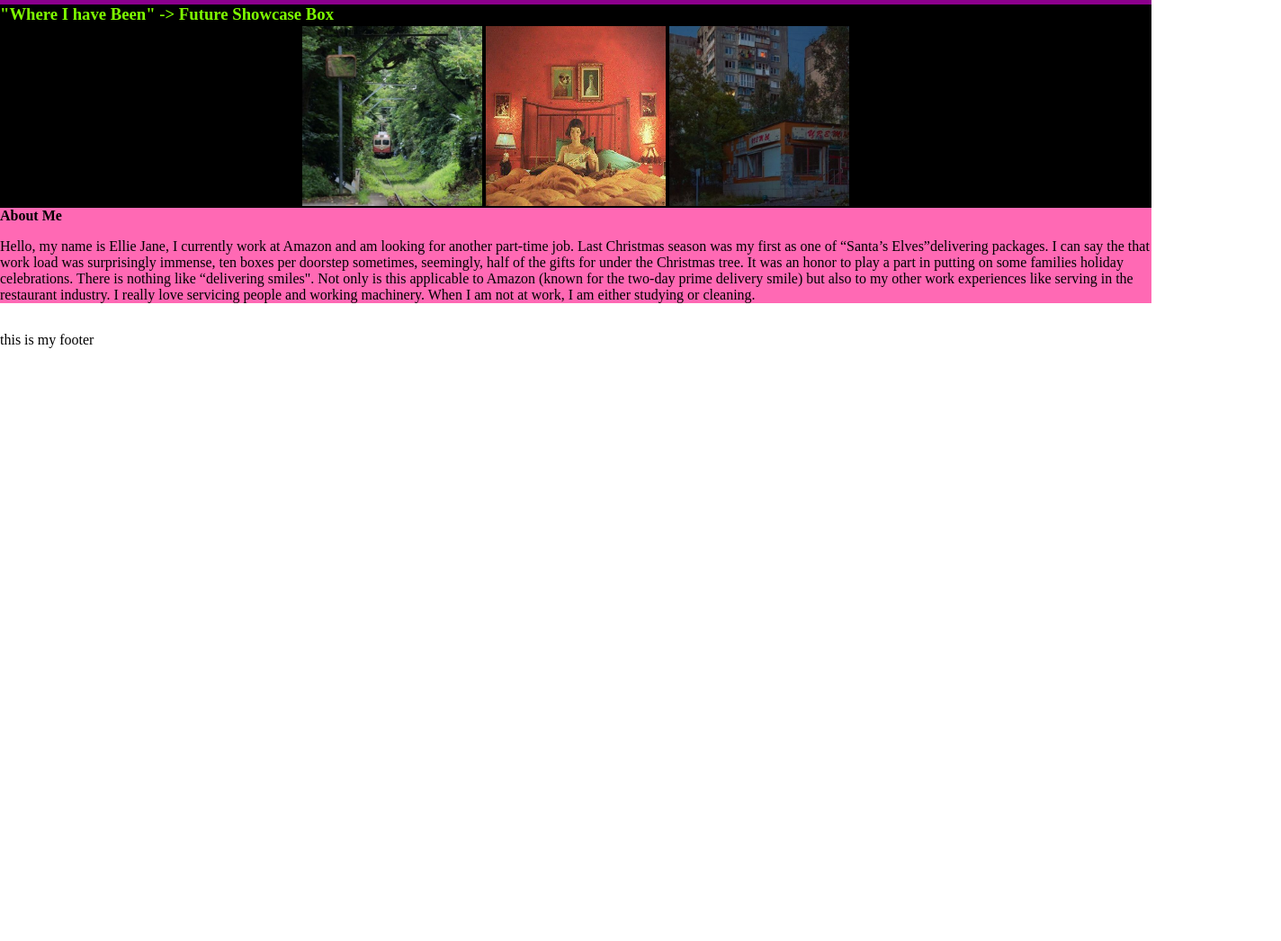
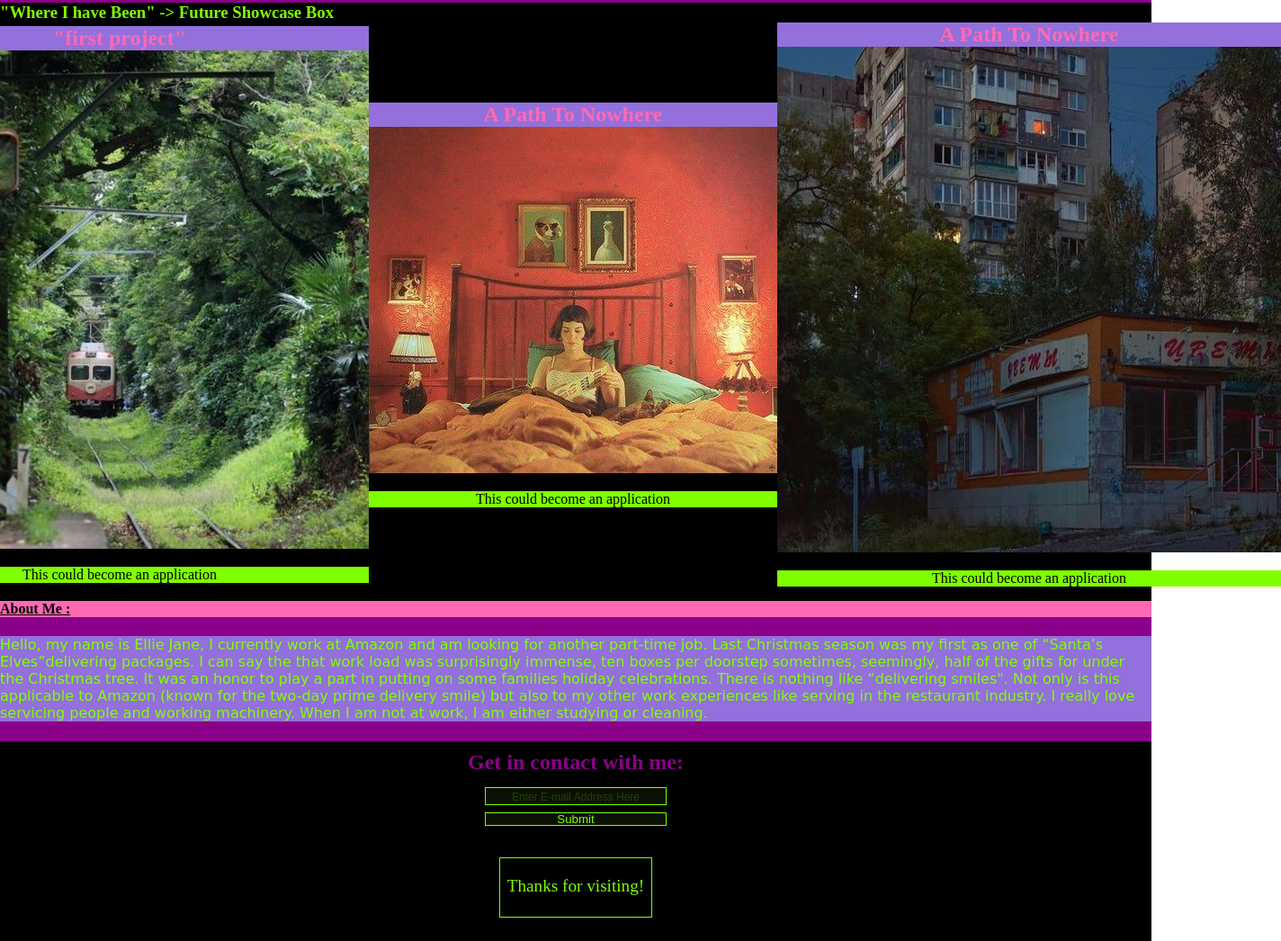
Before and after one commit to cod3rcompensation/Website, a plain HTML site: page index.html in a window 1280 px wide. Shown: the part 634-1680 px from the top of the page at 90% size, 1424 px wide, since content can reach past the window. Before the commit the page ends 1037 px from the top, so only its background shows below. Drawn offline with Linux system fonts and the light colour scheme.

Commit message:
website meets all of the grading requirements

```diff
--- a/assets/style.css
+++ b/assets/style.css
@@ -1,7 +1,7 @@
 /* ----------reset---------- */
 /*
 to do :
-add contact information
+
 add titled images of applications
 
 when one is presented with my first application
@@ -10,11 +10,21 @@ then the application's image will be larger in size (hover effect?)
 when one clicks on the image of the application
 then the application is deployed and the user is taken to it
 
-Application deployed at live URL.
-* Application GitHub URL submitted.
+deploy application at a live URL
 
-* GitHub repository contains application code.
-Repository contains quality readme with description, screenshot, link to deployed application.
+---------------------------------------------------------------------------
+You are required to submit BOTH of the following for review:
+
+Repository contains quality readme with description, screenshot, link to deployed application
+
+Application GitHub URL submitted
+
+GitHub repository contains application code
+
+The URL of the deployed application
+
+The URL of the GitHub repository
+
 */
 
 * {box-sizing: border-box}
@@ -23,7 +33,7 @@ h1, h2, h3, h4, h5, h6 {margin: 0em}
 ul {list-style-type: none}
 body {display:flex;flex-direction: column;}
 
-/* ----------header & navigation bar (START)---------- */
+/* ----------header & navigation bar(⌄⌄START⌄⌄)---------- */
 
 h1 {font-family:cursive;
     color:darkmagenta;
@@ -68,13 +78,14 @@ header {background-color: rgb(0, 0, 0);
 .navbarRow ul li a:active {color: firebrick}
 
 .navbarRow ul li a:focus {outline: none;
+                          margin: 0px;
                           font-size: 105%;
                           background-color: #0b1104;
                           padding:15.75px 17.75px}
 
 /*----------header & navigation bar (END)---------- */
 
-/*-------web developer text row (START)-------*/
+/*-------web developer text row(⌄⌄START⌄⌄)-------*/
 
 h2 {font-family:'Times New Roman', Times, serif;
     color:hotpink;
@@ -86,7 +97,7 @@ h2 {font-family:'Times New Roman', Times, serif;
 .jobtxtRow + h2 {padding-top: 3px;
                  padding-bottom: 3px}
 
-/*----------work experience text row (START)----------*/
+/*----------work experience text row(⌄⌄START⌄⌄)----------*/
 
 h3 {font-family:'Times New Roman', Times, serif;
     color:chartreuse;
@@ -98,7 +109,7 @@ h3 {font-family:'Times New Roman', Times, serif;
 .workexptxtRow {display:flex;
                 align-items:flex-start}
 
-/*----------work experience text box (START)----------*/
+/*----------work experience text box(⌄⌄START⌄⌄)----------*/
 
 #workexpcntBox + h4 {font-family:'Times New Roman', Times, serif;
                      color:black;
@@ -115,43 +126,163 @@ h3 {font-family:'Times New Roman', Times, serif;
 
 #workexpcntBox + section {background-color: darkmagenta}
 
-
-/*----------where i have been / future showcase work box (START)----------*/
+/*----------where i have been / future showcase work box(⌄⌄START⌄⌄)----------*/
 
 .whereihavebeentxtRow {display: flex;
                        align-items: flex-start}
 
-.whereihavebeencntBox {display: flex;
-                       justify-content: center}
+.content {background-color: rgb(0, 0, 0);
+         display: flex;
+         flex-direction: row;
+         justify-content: center;
+         align-items: center}
 
-.content {background-color: rgb(0, 0, 0)}
+.pp {background-color: chartreuse;}
 
-.whereihavebeencntBox img {display:block;
-                           float: left;
-                           width: 200px;
-                           height: 200px;
-                           margin: 2px}
-/*----------about me section----------*/
+#first1image:hover {outline: none;
+    margin: 0px;
+    font-size: 105%;
+    background-color: #ff0000;
+    padding:15.75px 17.75px}
 
-#aboutMe {background-color: hotpink}
+#first1image {display:flexbox; text-align: center;}
 
-/*----------media queries (START)----------*/
+#second2image {display:flexbox;
+               text-align: center;}
+
+#third3image {display:flexbox;
+              text-align: center}
+
+/*----------about me section(⌄⌄START⌄⌄)----------*/
+
+#aboutMe + h4 {font-family:'Times New Roman', Times, serif;
+                color:black;
+                background-color:hotpink;
+                margin: 0em;
+                margin-block-end: 1.33em;
+                margin-inline-start: 0px;
+                margin-inline-end: 0px;
+                font-weight: bold;
+                unicode-bidi: isolate}
+
+#aboutMe + p {font-family:cursive;color:chartreuse;
+              background-color: mediumpurple;
+              margin-block-start: 1.33em;
+              margin-block-end: 1.33em;
+              margin-inline-start: 0px;
+              margin-inline-end: 0px;
+              unicode-bidi: isolate}
+
+#aboutMe + section {background-color: darkmagenta}
+
+#css-tooltip {position: relative;
+              text-decoration:underline;
+              color: #000;
+              cursor: pointer}
+
+#css-tooltip:hover::after {position: absolute;
+                 content:"This Is The About Me Section";
+                 left: 10px;
+                 bottom: 35px;
+                 min-width: 200px;
+                 font-family:cursive;
+                 color:darkmagenta;
+                 background-color:hotpink;
+                 outline:3.5px dotted whitesmoke;
+                 outline-offset:2px;
+                 padding: 12px;
+                 font-size: 80%;
+                 z-index: 1}
+
+
+
+/*----------aside email(⌄⌄START⌄⌄)----------*/
+
+aside {background-color: rgb(0, 0, 0);
+        display:flex;
+        justify-content:center;
+        align-items:center;
+        margin-bottom:0px;
+        margin-top: 0px;
+        flex-direction:column;
+        padding-bottom: 5px;}
+
+aside h5 {font-size: 150%;
+color: darkmagenta;
+padding-bottom: 10px;
+padding-top: 10px;}
+
+input,button {width: 100%;
+              margin: 2% 0;
+              padding: 0%;
+              line-height: 100%;
+              height:100%;
+              text-align: center;
+              vertical-align: middle}
+
+input{ border:0.5px solid chartreuse;
+    font-size: 100%; background-color: #0b1104;
+    font-family: 'Times New Roman', Times, serif; color: whitesmoke; padding: 0%;
+    display:flex; justify-content: center;}
+
+input:focus, textarea:focus, select:focus {
+    box-shadow: chartreuse;
+    border: px chartreuse;
+    -moz-box-shadow: 0 0 5px chartreuse;
+    -webkit-box-shadow: 0 0 5px chartreuse
+}
+
+
+input:focus, textarea:focus, select:focus {
+outline-offset: 5px;
+outline: 10px chartreuse;}
+
+input::placeholder {color: chartreuse;
+font-family:Arial, Helvetica, sans-serif;
+font-size: 75%;
+opacity: 20%;;
+vertical-align: middle}
+
+button {color:chartreuse;
+background-color:  #0b1104;
+border: 0.5px solid chartreuse}
+
+/*----------footer(⌄⌄START⌄⌄)----------*/
+
+.footer {background-color:rgb(0, 0, 0);
+         display: flex;
+         justify-content: center;
+         padding: 2%;
+         color:chartreuse}
+
+#footertxt {
+    text-align:center;
+    padding:1px 8px 4px 8px;
+    border:0.5px solid chartreuse;
+    font-size: 120%}
+
+
+
+
+/*----------media queries(⌄⌄START⌄⌄)----------*/
 
 /* Tablets - header changes color */
+
+
 @media screen and (max-width: 62em) {
     header {
       background: #000000;
     }
   }
 
-  /* Large smartphones - navbar changes color */
+/* Large smartphones - navbar changes color */
   @media screen and (max-width: 48em) {
     header {
       background-color: #000000;
     }
   }
 
-  /* Small smartphones - image placeholders change color */
+/* Small smartphones - image placeholders change color */
   @media screen and (max-width: 36em) {
     header {
       background-color: #000000;
--- a/index.html
+++ b/index.html
@@ -27,10 +27,10 @@
     <h3>My prior work experience</h3>
 
 <div id="workexpcntBox"></div>
+
 <section>
 <div id="workexpcntBox"></div>
 <h4>Delivery Associate, Amazon; Lansing, MI - 2022 - 2023</h4>
-<div id="workexpcntBox"></div>
 <p class="one">
     Every shift is different, depending on which type of delivery truck I am assigned. I accommodate my practices to the size and shape of each truck. Easily acquiring a feel for the new truck allows me to safely complete my route at a steady delivery rate.
 </p>
@@ -55,29 +55,61 @@
 </section>
 
 
+
 <div class="whereihavebeentxtRow"></div>
     <h3>"Where I have Been" -> Future Showcase Box</h3>
 
-
-<section class="content">
-<div class="whereihavebeencntBox">
-    <img src="./images/the places ive been.jpeg" alt="A path to nowhere" />
-    <img src="./images/looking.jpeg" alt="Person in cozy bed" />
-    <img src="./images/summer night.jpeg" alt="Dreary warm city scape" />
+<div class="content">
+    <section id="first1image">
+        <div>
+          <h2>"first project"</h2>
+          <img src="./images/the places ive been.jpeg" alt="A path to nowhere"  />
+          <p class="pp">
+            This could become an application
+          </p>
+        </div>
+      </section>
+      <section>
+        <div id="second2image">
+          <h2>A Path To Nowhere</h2>
+          <img src="./images/looking.jpeg" alt="Person in cozy bed"  />
+          <p class="pp">
+            This could become an application
+          </p>
+        </div>
+      </section>
+      <section>
+        <div id="third3image">
+          <h2>A Path To Nowhere</h2>
+          <img src="./images/summer night.jpeg" alt="Dreary warm city scape"  />
+          <div>
+          <p class="pp">
+            This could become an application
+          </p>
+        </div>
+      </section>
 </div>
 </section>
 
+<div id="aboutMe"></div>
 <section>
-    <div id="aboutMe">
-    <h4>About Me</h4>
+    <div id="aboutMe"></div>
+    <h4><span id="css-tooltip">About Me :</span></h4>
+    <div id="aboutMe"></div>
     <p>Hello, my name is Ellie Jane, I currently work at Amazon and am looking for another part-time job. Last Christmas season was my first as one of “Santa’s Elves”delivering packages. I can say the that work load was surprisingly immense, ten boxes per doorstep sometimes, seemingly, half of the gifts for under the Christmas tree. It was an honor to play a part in putting on some families holiday celebrations. There is nothing like “delivering smiles". Not only is this applicable to Amazon (known for the two-day prime delivery smile) but also to my other work experiences like serving in the restaurant industry. I really love servicing people and working machinery. When I am not at work, I am either studying or cleaning.</p>
-    </div>
 </section>
 
-<footer class="footer"></footer>
-<p>this is my footer</p>
-
+<aside>
+        <h5>Get in contact with me:</h5>
+        <form>
+          <input type="text" placeholder="Enter E-mail Address Here" />
+          <button>Submit</button>
+        </form>
+</aside>
 </body>
+<footer class="footer">
+    <span id="footertxt"><p>Thanks for visiting!</p></span>
+</footer>
 </html>
 
 
```
Also changed, not shown: 2 other files.
